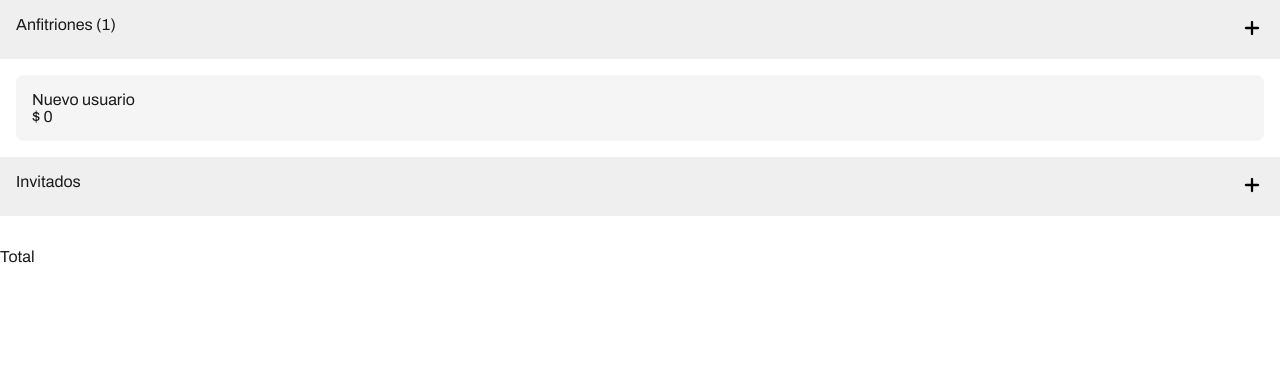
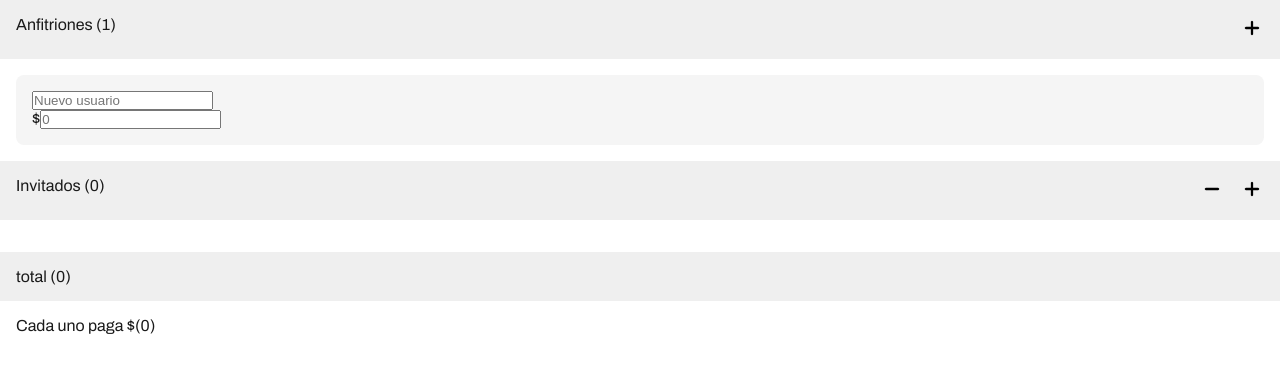
Before and after one commit to carlos-britos/dividir-cuentas, a React (Vite) app: page / in a window 1280 px wide. Shown: the top 372 px of the page. Built offline with nearby package versions, Linux system fonts and the light colour scheme.

Commit message:
Add calculate

```diff
--- a/src/assets/scss/reusable/_user_list.scss
+++ b/src/assets/scss/reusable/_user_list.scss
@@ -4,6 +4,11 @@
     background: var(--neutral-100);
     display: flex;
     justify-content: space-between;
+    gap: 1rem;
+
+    .remove-guest {
+      margin-left: auto;
+    }
   }
 
   &__body {
--- a/src/components/reusable/Icon.jsx
+++ b/src/components/reusable/Icon.jsx
@@ -11,3 +11,9 @@ export const AddIcon = () => (
     <path d="M434.5-434.5H237.37q-19.153 0-32.327-13.174T191.869-480q0-19.152 13.174-32.326T237.37-525.5H434.5v-197.13q0-19.153 13.174-32.327T480-768.131q19.152 0 32.326 13.174T525.5-722.63v197.13h197.13q19.153 0 32.327 13.174T768.131-480q0 19.152-13.174 32.326T722.63-434.5H525.5v197.13q0 19.153-13.174 32.327T480-191.869q-19.152 0-32.326-13.174T434.5-237.37V-434.5Z"/>
   </svg>
 )
+
+export const RemoveIcon = () => (
+  <svg xmlns="http://www.w3.org/2000/svg" height="24" viewBox="0 -960 960 960" width="24">
+    <path d="M237.37-434.5q-19.153 0-32.327-13.174T191.869-480q0-19.152 13.174-32.326T237.37-525.5h485.26q19.153 0 32.327 13.174T768.131-480q0 19.152-13.174 32.326T722.63-434.5H237.37Z"/>
+  </svg>
+)
--- a/src/components/shared/Strings.jsx
+++ b/src/components/shared/Strings.jsx
@@ -3,7 +3,8 @@ const strings = {
   hosts: 'Anfitriones',
   guest: 'Invitado',
   guests: 'Invitados',
-  new_user: 'Nuevo usuario'
+  new_user: 'Nuevo usuario',
+  total: 'total',
 }
 
 export default strings
--- a/src/components/views/home/Guests.jsx
+++ b/src/components/views/home/Guests.jsx
@@ -1,15 +1,27 @@
-import { AddIcon, Icon } from "../../reusable/Icon"
+import { AddIcon, Icon, RemoveIcon } from "../../reusable/Icon"
 import strings from "../../shared/Strings"
 
-const Guests = () => {
+const Guests = ({ guests, setGuests }) => {
+
+  const removeGuest = () => {
+    setGuests( guests - 1 )
+  }
+
+  const addGuest = () => {
+    setGuests( guests + 1 )
+  }
+
   return (
     <section>
-      <div className="user-list anfitriones-section">
+      <div className="user-list invitados-section">
         <div className="user-list__header">
-          {strings.guests}
+          {strings.guests} ({guests})
 
           {/* <div className="add-new-user" onClick={() => handleNewUser(newId)}> */}
-          <div className="add-new-user">
+          <div className="remove-guest" onClick={removeGuest}>
+            <Icon iconSvg={<RemoveIcon />} />
+          </div>
+          <div className="add-guest" onClick={addGuest}>
             <Icon iconSvg={<AddIcon />} />
           </div>
         </div>
--- a/src/components/views/home/Home.jsx
+++ b/src/components/views/home/Home.jsx
@@ -7,14 +7,14 @@ const Home = () => {
   // Objeto donde van id de anfitriones y lo que gastaron
   const [hosts, setHosts] = useState({0: 0})
 
-  // Cantidad total de Usuarios
-  const [users, setUsers] = useState(undefined)
+  // Cantidad de invitados
+  const [guests, setGuests] = useState(0)
 
   return (
     <main>
       <Hosts hosts={hosts} setHosts={setHosts} />
-      <Guests />
-      <Total />
+      <Guests guests={guests} setGuests={setGuests} />
+      <Total hosts={hosts} guests={guests} />
     </main>
   )
 }
--- a/src/components/views/home/Hosts.jsx
+++ b/src/components/views/home/Hosts.jsx
@@ -4,6 +4,7 @@ import strings from "../../shared/Strings"
 
 const Hosts = ({ hosts, setHosts }) => {
   const [newId, setNewId] = useState(1)
+
   // Array de ids
   const [hostsArray, setHostsArray] = useState([0])
 
@@ -15,6 +16,11 @@ const Hosts = ({ hosts, setHosts }) => {
 
     // Se modifica el id para el proximo user
     setNewId(newId + 1)
+  }
+
+  const handleSetPrice = (element, host) => {
+    const value = parseInt(element.value)
+    setHosts((prevHosts) => ({ ...prevHosts, [host]: value }));
   }
 
   return (
@@ -33,11 +39,11 @@ const Hosts = ({ hosts, setHosts }) => {
           {
             hostsArray.map((host) => (
               <div className="user-card" key={host}>
-                <div className="name">
-                  {strings.new_user}
-                </div>
+                <input className="name" placeholder={strings.new_user} type="text" />
+
                 <div className="price">
-                  $ { hosts[host] }
+                  $
+                  <input className="price__input" placeholder={ hosts[host] } onChange={(e) => handleSetPrice(e.target, host)} type="number" />
                 </div>
               </div>
             ))
--- a/src/components/views/home/Total.jsx
+++ b/src/components/views/home/Total.jsx
@@ -1,8 +1,36 @@
-const Total = () => {
+import { useEffect, useState } from "react"
+import strings from "../../shared/Strings"
+
+const Total = ({ hosts , guests }) => {
+  const [total, setTotal] = useState(0)
+  const [partial, setPartial] = useState(0)
+
+  useEffect(() => {
+    // TODO: arreglar funcionamiento de la calculadora
+    const priceArray = Object.values(hosts);
+
+    // Suma todos los precios cada vez que cambian
+    const totalSum = priceArray.reduce((acc, price) => acc + price , 0);
+    setTotal(totalSum);
+
+    const users = priceArray.length + guests
+    const partialPrice = total / users
+
+    setPartial(partialPrice)
+
+  }, [hosts, guests])
+
   return (
-    <>
-      Total
-    </>
+    <section>
+      <div className="user-list total-section">
+        <div className="user-list__header">
+          {strings.total} ({ total })
+        </div>
+        <div className="user-list__body">
+          Cada uno paga $({ partial })
+        </div>
+      </div>
+    </section>
   )
 }
 
```
